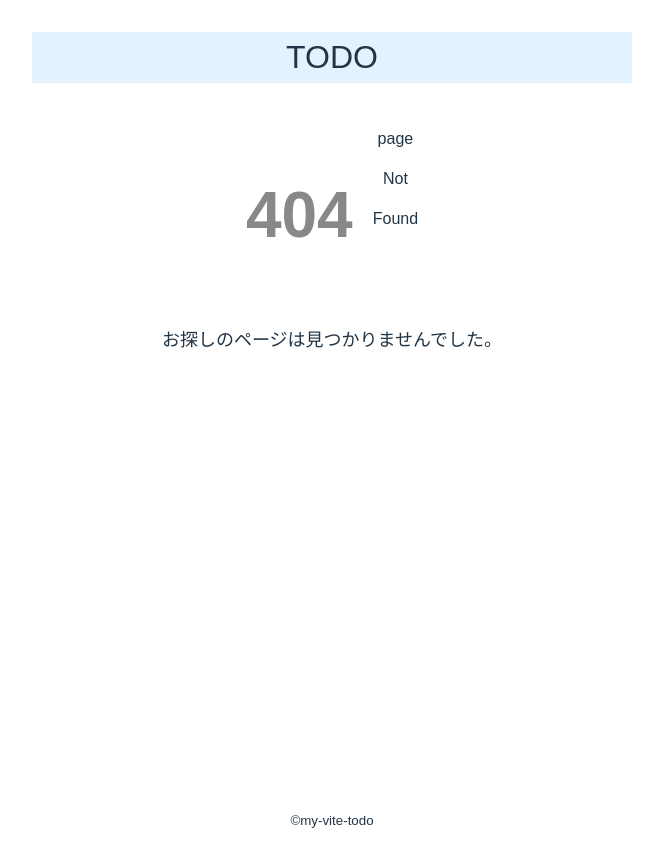
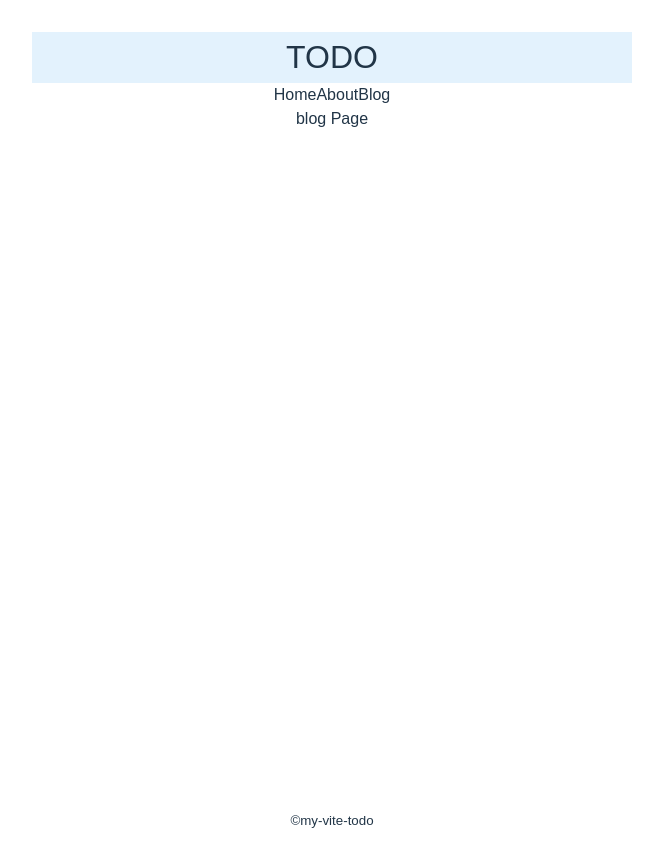
Before and after one commit to yukiyuki925/vue-practice, a Vue app in the folder my-vite-todo/: page /blog in a window 1280 px wide. Before the commit this address had no page. Shown: the whole page, without its empty margins (308-971 px from the left). Built offline with nearby package versions, Linux system fonts and the light colour scheme.

Commit message:
blogpage実装

```diff
--- a/my-vite-todo/src/App.vue
+++ b/my-vite-todo/src/App.vue
@@ -1,11 +1,22 @@
 <script setup>
 import TheHeader from "./components/TheHeader.vue";
 import TheFooter from "./components/TheFooter.vue";
+import { useRouter } from "vue-router";
+
+const router = useRouter();
+const goBlog = () => {
+  router.push("/blog");
+};
 </script>
 
 <template>
   <div class="wrap">
     <TheHeader />
+    <nav>
+      <router-link to="/">Home</router-link>
+      <router-link to="/about">About</router-link>
+      <span @click="goBlog">Blog</span>
+    </nav>
     <main class="main"><router-view /></main>
     <TheFooter />
   </div>
--- /dev/null
+++ b/my-vite-todo/src/pages/Blog.vue
@@ -0,0 +1,7 @@
+<script setup>
+console.log("blog");
+</script>
+
+<template>
+  <p>blog Page</p>
+</template>
--- a/my-vite-todo/src/router/index.js
+++ b/my-vite-todo/src/router/index.js
@@ -19,6 +19,11 @@ const routes = [
     name: "NotFound",
     component: NotFound,
   },
+  {
+    path: "/blog",
+    name: "Blog",
+    component: () => import("/src/pages/Blog.vue"),
+  },
 ];
 
 const router = createRouter({
```
